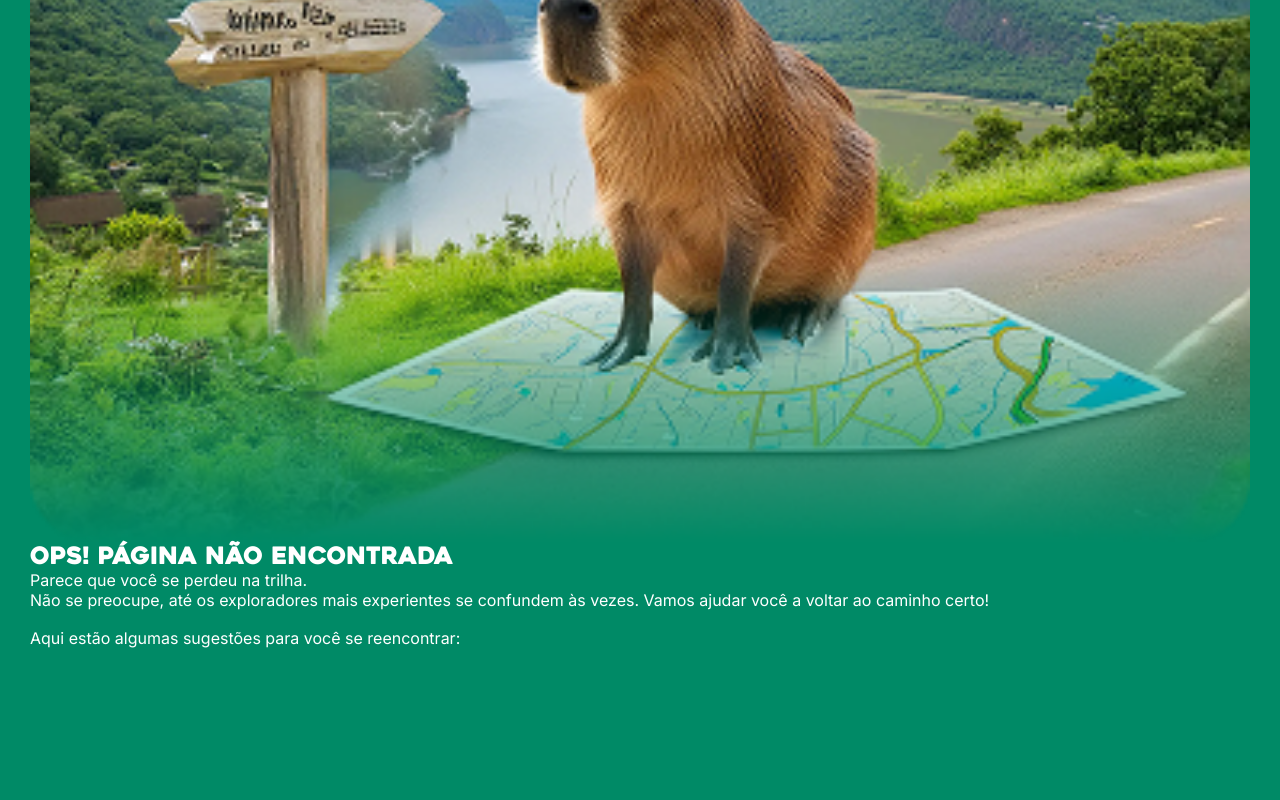
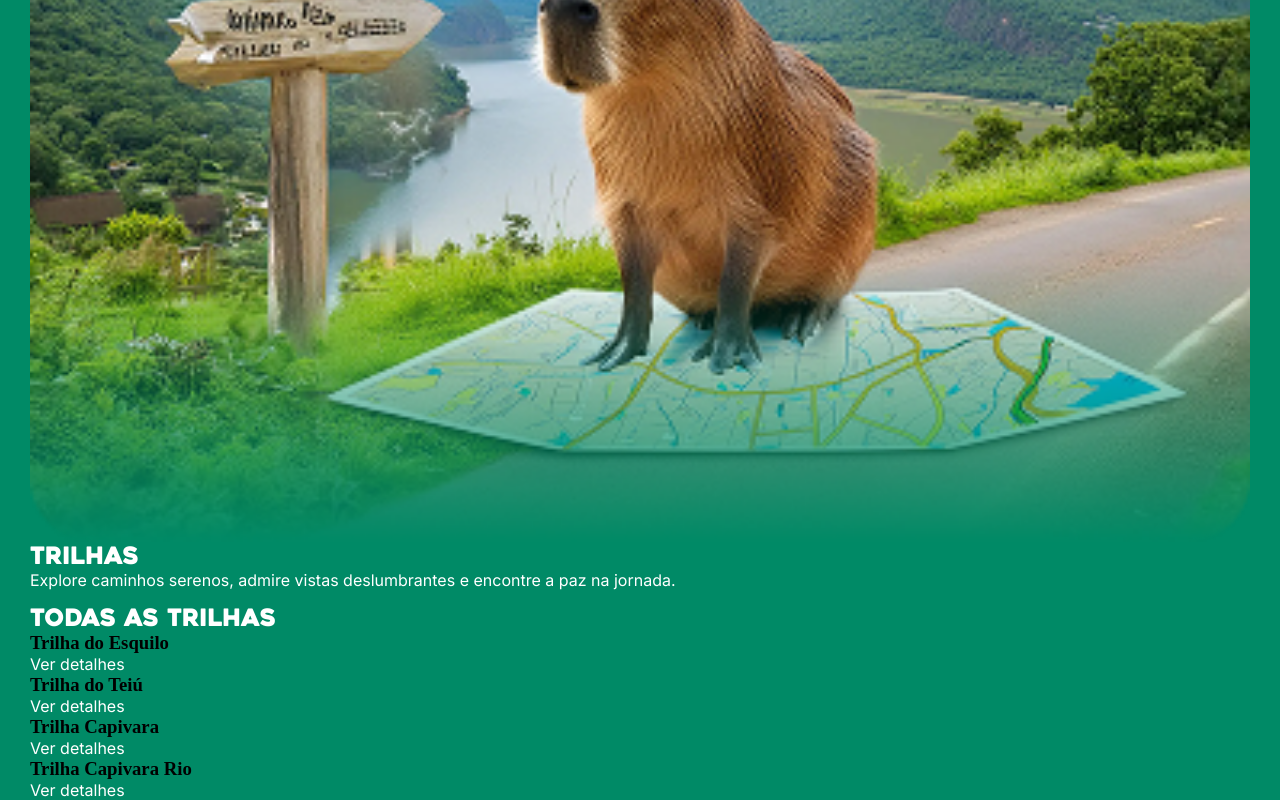
Before and after one commit to Kauangithub/Juqueriquere, a React (Vite) app: page /trilhas in a window 1280 px wide. Shown: the part 722-1522 px from the top of the page. Before the commit the page ends 1370 px from the top, so only its background shows below. Built offline with nearby package versions, Linux system fonts and the light colour scheme.

Commit message:
Added page Trilhas, listing all trails

```diff
--- a/src/App.tsx
+++ b/src/App.tsx
@@ -1,12 +1,15 @@
 import { Link, BrowserRouter as Router, Routes, Route } from "react-router-dom";
-import Trilha from './pages/Trilhas/Trilhas.tsx';
+import Trilha from './pages/Trilhas/Trilha.tsx';
 import NotFound from './pages/NotFound.tsx';
 import Header from './components/ui/Header.tsx';
+import Trilhas from "./pages/Trilhas/Trilhas.tsx";
 const HomePage = () => {
   return (
     <>
       <h1>Página inicial!</h1>
-
+      <Link to="/trilhas/">
+        <h2>Ver trilhas</h2>
+      </Link>
     </>
   );
 };
@@ -19,6 +22,7 @@ export default function App(){
         <Header/>
         <Routes>
           <Route path="/" element={<HomePage />} />
+          <Route path="/trilhas/" element={<Trilhas />} />
           <Route path="/trilha/:id" element={<Trilha />} />
           <Route path='*' element={<NotFound />} />
         </Routes>
--- /dev/null
+++ b/src/pages/Trilhas/Trilha.tsx
@@ -0,0 +1,16 @@
+import { useParams } from 'react-router-dom';
+import data from '../../data.json';
+import NotFound from '../NotFound';
+
+export default function Trilha(){
+    let params = useParams();
+    let id = parseInt(params.id || ``) ;
+    if (!data.trilhas[id]) return(<NotFound/>);
+    let trilha = data.trilhas[id];
+    return(
+        <>
+            <h1>{trilha.nome}</h1>
+            <p>{trilha.descricao}</p>
+        </>
+    )
+}
--- a/src/pages/Trilhas/Trilhas.tsx
+++ b/src/pages/Trilhas/Trilhas.tsx
@@ -1,15 +1,27 @@
-import { useParams } from 'react-router-dom';
+import { Link } from 'react-router-dom';
+import capa from '../../assets/img/Capivara.png';
 import data from '../../data.json';
-import NotFound from '../NotFound';
 
-export default function Trilha(){
-    let params = useParams();
-    let id = parseInt(params.id || ``) ;
-    if (!data.trilhas[id]) return(<NotFound/>);
-    else
+export default function Trilhas(){
+    const trilhas = data.trilhas;
+    const trilhasList = trilhas.map((trilha, index) => {
+        return(
+            <div>
+                <h3>{trilha.nome}</h3>
+                <Link to={`/trilha/${index}`}>Ver detalhes</Link>
+            </div>
+        )
+    })
     return(
         <>
-            <h1>{data.trilhas[id].nome}</h1>
+            <section>
+                <div className="capa"><img src={capa}/></div>
+                <h1>Trilhas</h1>
+                <p>Explore caminhos serenos, admire vistas deslumbrantes e encontre a paz na jornada.</p>
+                <br/>
+                <h2>Todas as Trilhas</h2>
+                {trilhasList}
+            </section>
         </>
     )
 }
```
